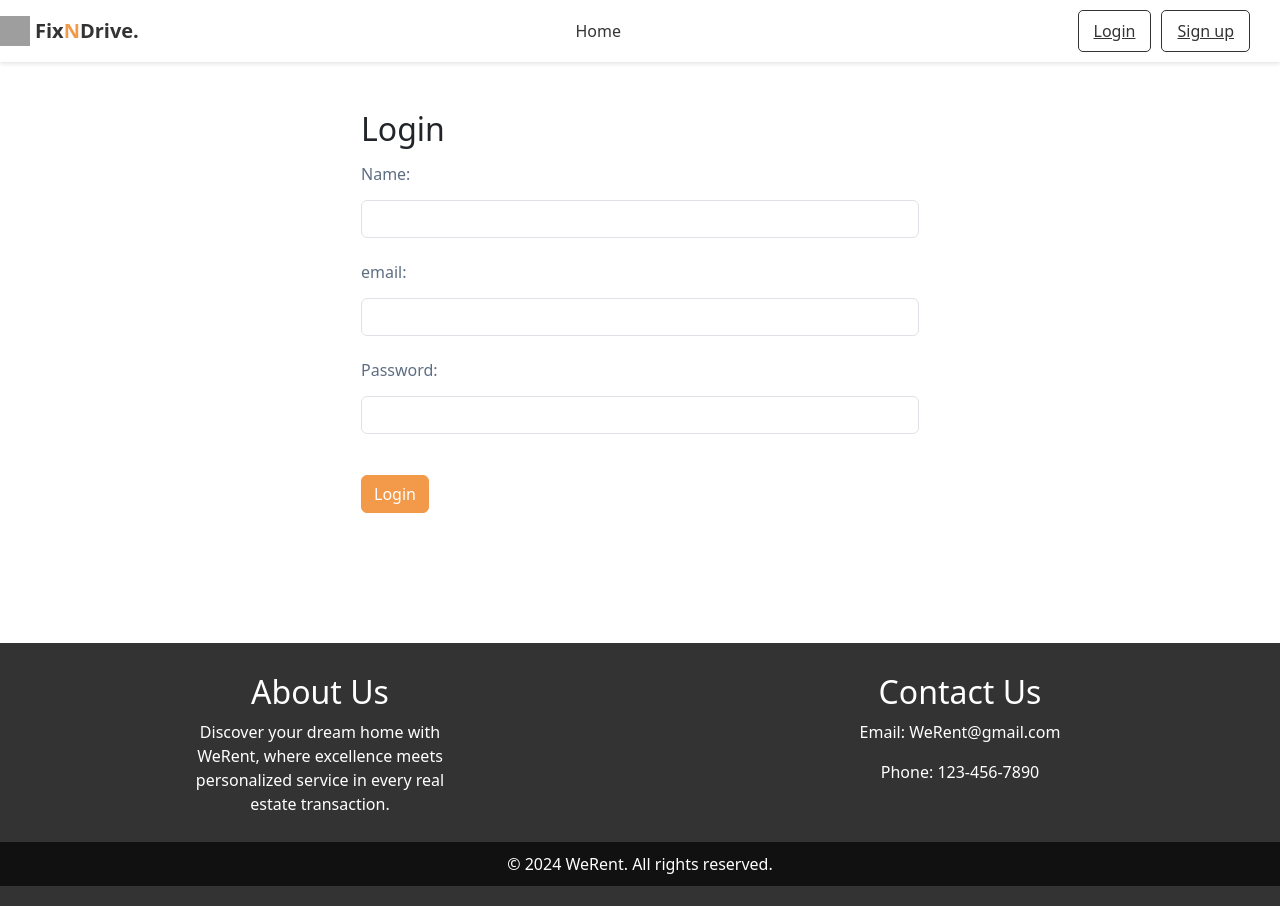
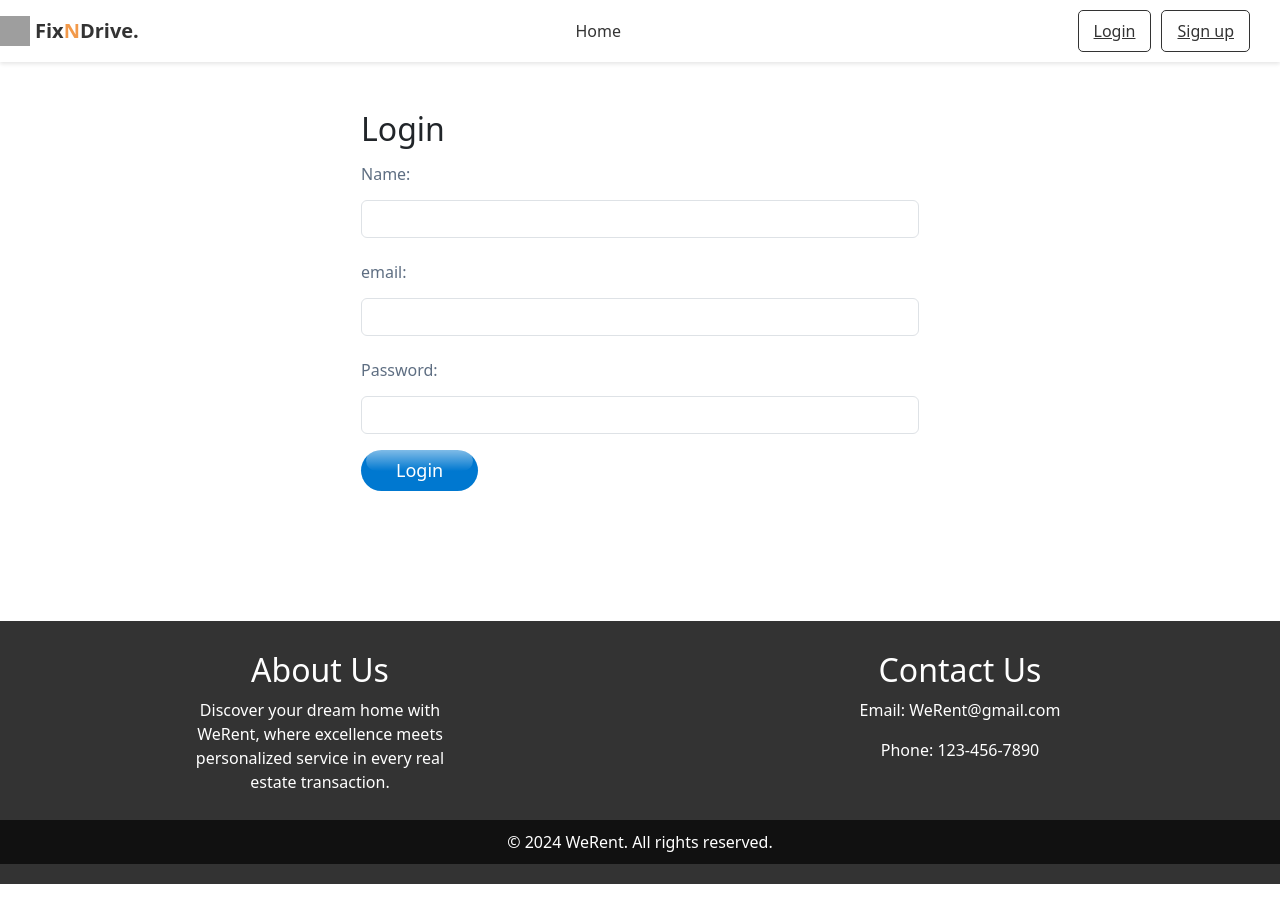
Before and after one commit to ShirazSorijoun/WeRent_frontend, a React (Vite) app: page /login in a window 1280 px wide. After the commit the page ends 884 px from the top, so only its background shows below. Built offline with nearby package versions, Linux system fonts and the light colour scheme; grey boxes are pictures that could not be loaded.

Commit message:
login css

```diff
--- /dev/null
+++ b/src/components/Login/login.css
@@ -0,0 +1,45 @@
+.button-71 {
+    background-color: #0078d0;
+    border: 0;
+    border-radius: 40px;
+    color: #fff;
+    cursor: pointer;
+    display: inline-block;
+    font-family: system-ui,-apple-system,system-ui,"Segoe UI",Roboto,Ubuntu,"Helvetica Neue",sans-serif;
+    font-size: 18px;
+    font-weight: 500;
+    outline: 0;
+    padding: 16px 21px;
+    position: relative;
+    text-align: center;
+    text-decoration: none;
+    transition: all .3s;
+    user-select: none;
+    -webkit-user-select: none;
+    touch-action: manipulation;
+  }
+
+  .button-71:before {
+    background-color: initial;
+    background-image: linear-gradient(#fff 0, rgba(255, 255, 255, 0) 100%);
+    border-radius: 100px;
+    content: "";
+    height: 50%;
+    left: 4%;
+    opacity: .5;
+    position: absolute;
+    top: 0;
+    transition: all .3s;
+    width: 92%;
+  }
+
+  .button-71:hover {
+    box-shadow: rgba(255, 255, 255, .2) 0 3px 15px inset, rgba(0, 0, 0, .1) 0 3px 5px, rgba(0, 0, 0, .1) 0 10px 13px;
+    transform: scale(1.05);
+  }
+
+  @media (min-width: 700px) {
+    .button-71 {
+      padding: 7px 30px;
+    }
+  }
--- a/src/components/Login/login.tsx
+++ b/src/components/Login/login.tsx
@@ -2,6 +2,7 @@
 import { ILogin, loginUser } from "../../services/user-service";
 import { useAuth } from "../Navbar/authContext";
 import { useNavigate } from "react-router";
+import "./login.css";
 
 const Login: React.FC = () => {
   const { login } = useAuth();
@@ -91,7 +92,7 @@
             />
           </div>
           {error && <p className="text-danger">{error}</p>}
-          <button type="submit" className="btn btn-primary" onClick={login}>
+          <button type="button" className="button-71" onClick={login}>
             Login
           </button>
         </form>
```
